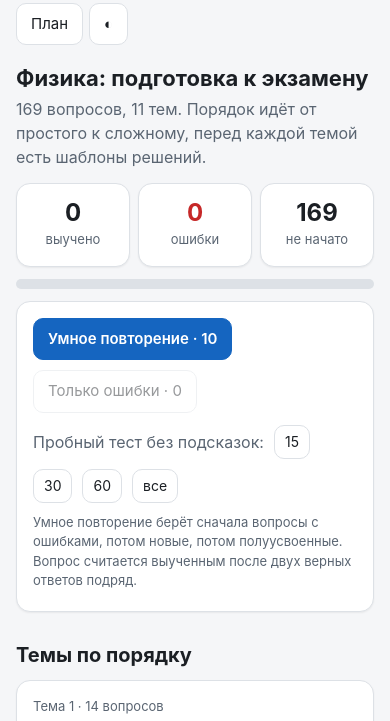
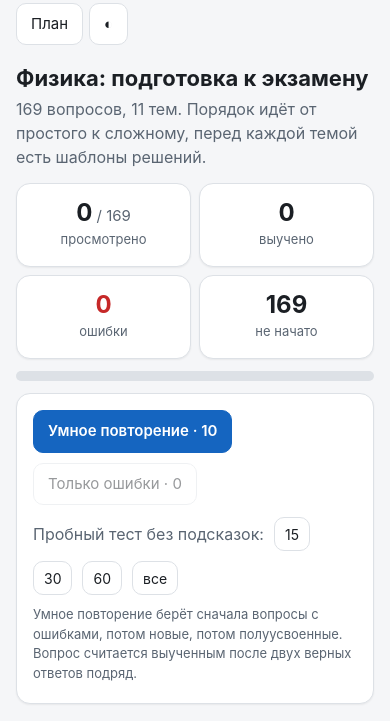
Before and after one commit to gery-dev/fizika-ekzamen, a plain HTML site: page index.html in a window 390 px wide. Shown: the part 113-834 px from the top of the page. Drawn offline with nearby package versions, Linux system fonts and the light colour scheme.

Commit message:
Viewed on home page

```diff
--- a/index.html
+++ b/index.html
@@ -48,7 +48,8 @@ h3{font-size:16px;margin:0 0 6px}
 .muted{color:var(--muted)}
 .card{background:var(--card);border:1px solid var(--line);border-radius:14px;padding:16px;box-shadow:var(--shadow)}
 .grid{display:grid;gap:12px}
-.grid.stats{grid-template-columns:repeat(3,1fr)}
+.grid.stats{grid-template-columns:repeat(4,1fr)}
+.tile .of{font-size:15px;font-weight:400;color:var(--muted)}
 .grid.topics{grid-template-columns:repeat(auto-fill,minmax(260px,1fr))}
 .tile{text-align:center}
 .tile b{display:block;font-size:30px;line-height:1.1}
@@ -121,7 +122,7 @@ img.fig{display:block;max-width:100%;height:auto;margin:4px 0 10px;border-radius
   .imgbox.zoomed img.qimg{width:100%}
 }
 @media (max-width:560px){
-  .grid.stats{grid-template-columns:repeat(3,1fr);gap:8px}
+  .grid.stats{grid-template-columns:repeat(2,1fr);gap:8px}
   .tile b{font-size:24px}
   h1{font-size:22px}
   .imgbox{margin-left:-6px;margin-right:-6px}
@@ -313,6 +314,7 @@ function viewHome(){
   <h1>Физика: подготовка к экзамену</h1>
   <p class="muted" style="margin:0 0 14px">${N} вопросов, ${TOP.length} тем. Порядок идёт от простого к сложному, перед каждой темой есть шаблоны решений.</p>
   <div class="grid stats">
+    <div class="card tile"><b>${N - c.new}<small class="of"> / ${N}</small></b><span>просмотрено</span></div>
     <div class="card tile"><b>${c.done}</b><span>выучено</span></div>
     <div class="card tile"><b style="color:var(--bad)">${c.weak}</b><span>ошибки</span></div>
     <div class="card tile"><b>${c.new}</b><span>не начато</span></div>
```
